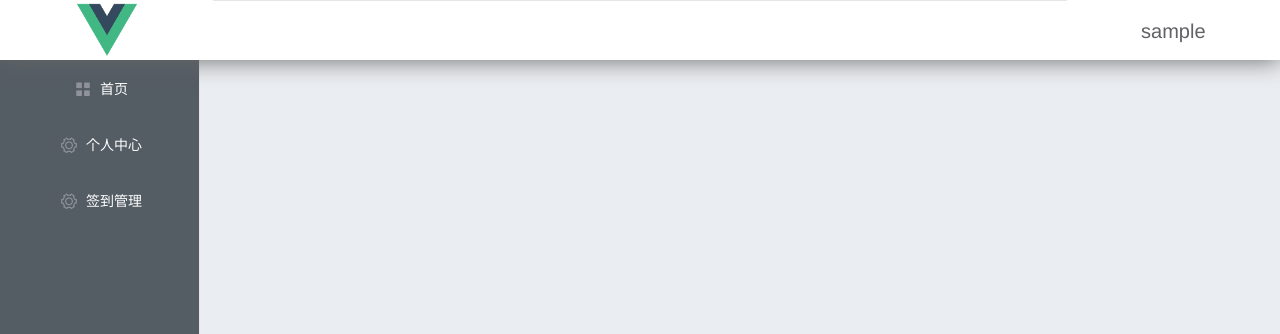
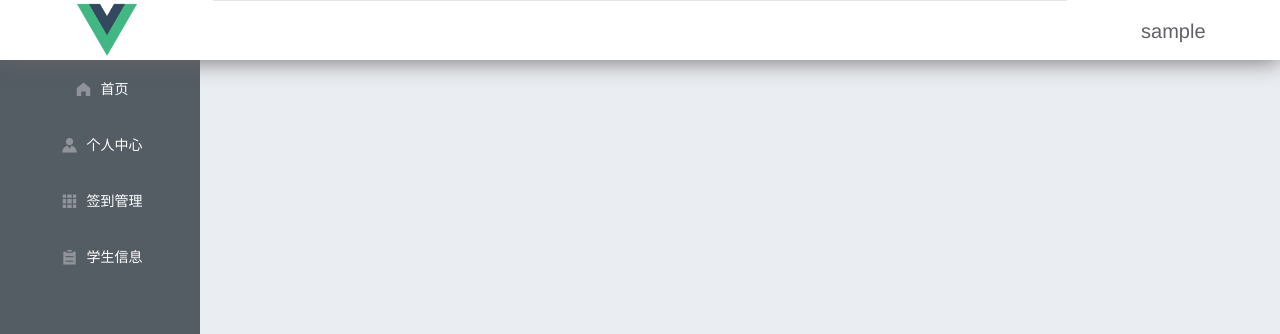
Before and after one commit to Chris-xcc/FaceFrontend, a Vue app: page / in a window 1280 px wide. Shown: the top 334 px of the page. Built offline with nearby package versions, Linux system fonts and the light colour scheme; sample sign-in values are in the browser's storage.

Commit message:
fix superuser auth

```diff
--- a/src/components/Right.vue
+++ b/src/components/Right.vue
@@ -1,29 +1,27 @@
 <template>
   <div class="right">
         <el-menu
-          default-active="2"
-          class="el-menu-vertical-demo"
-
+          default-active="1"
           background-color="#545c64"
           text-color="#fff"
           active-text-color="#ffd04b"
           :router="true"
         >
           <el-menu-item index="/">
-            <i class="el-icon-menu"></i>
+            <i class="el-icon-s-home"></i>
             <span slot="title">首页</span>
           </el-menu-item>
 
           <el-menu-item index="/user">
-            <i class="el-icon-setting"></i>
+            <i class="el-icon-s-custom"></i>
             <span slot="title">个人中心</span>
           </el-menu-item>
           <el-menu-item index="/sign">
-            <i class="el-icon-setting"></i>
+            <i class="el-icon-s-grid"></i>
             <span slot="title">签到管理</span>
           </el-menu-item>
-          <el-menu-item index="/stu" v-if="this.$store.state.is_superuser === true">
-            <i class="el-icon-setting"></i>
+          <el-menu-item index="/stu" v-if="isSuperUser">
+            <i class="el-icon-s-order"></i>
             <span slot="title">学生信息</span>
           </el-menu-item>
         </el-menu>
@@ -34,6 +32,12 @@
 <script>
 export default {
   name: "Right",
+  methods:{
+    isSuperUser(){
+      const is_superuser = window.sessionStorage.getItem('is_superuser')
+      return is_superuser === 'true';
+    }
+  }
 };
 </script>
 <style lang="less" scoped>
@@ -42,5 +46,6 @@ export default {
 }
 .el-menu {
   height: 100%;
+  border-right: 0;
 }
 </style>
```
